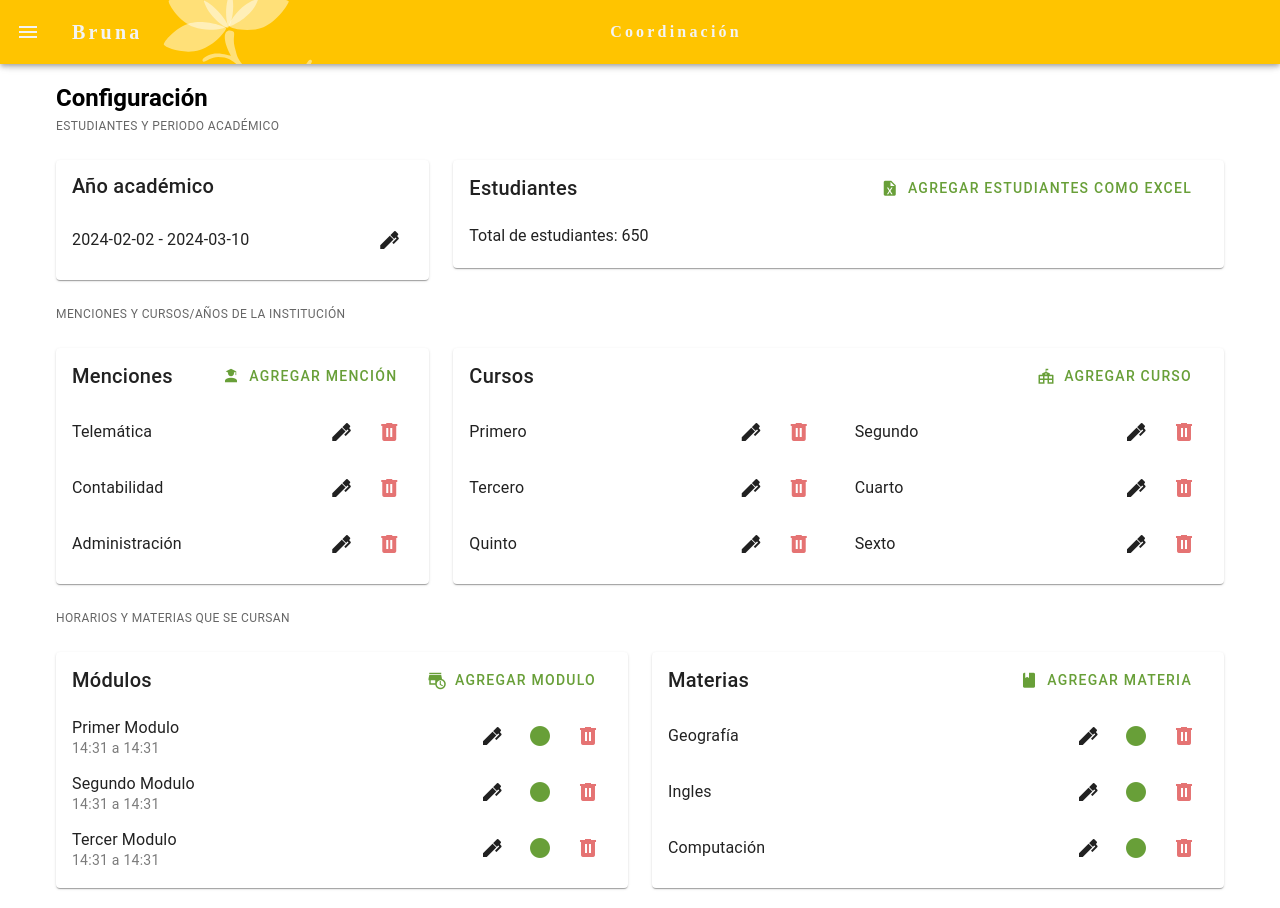
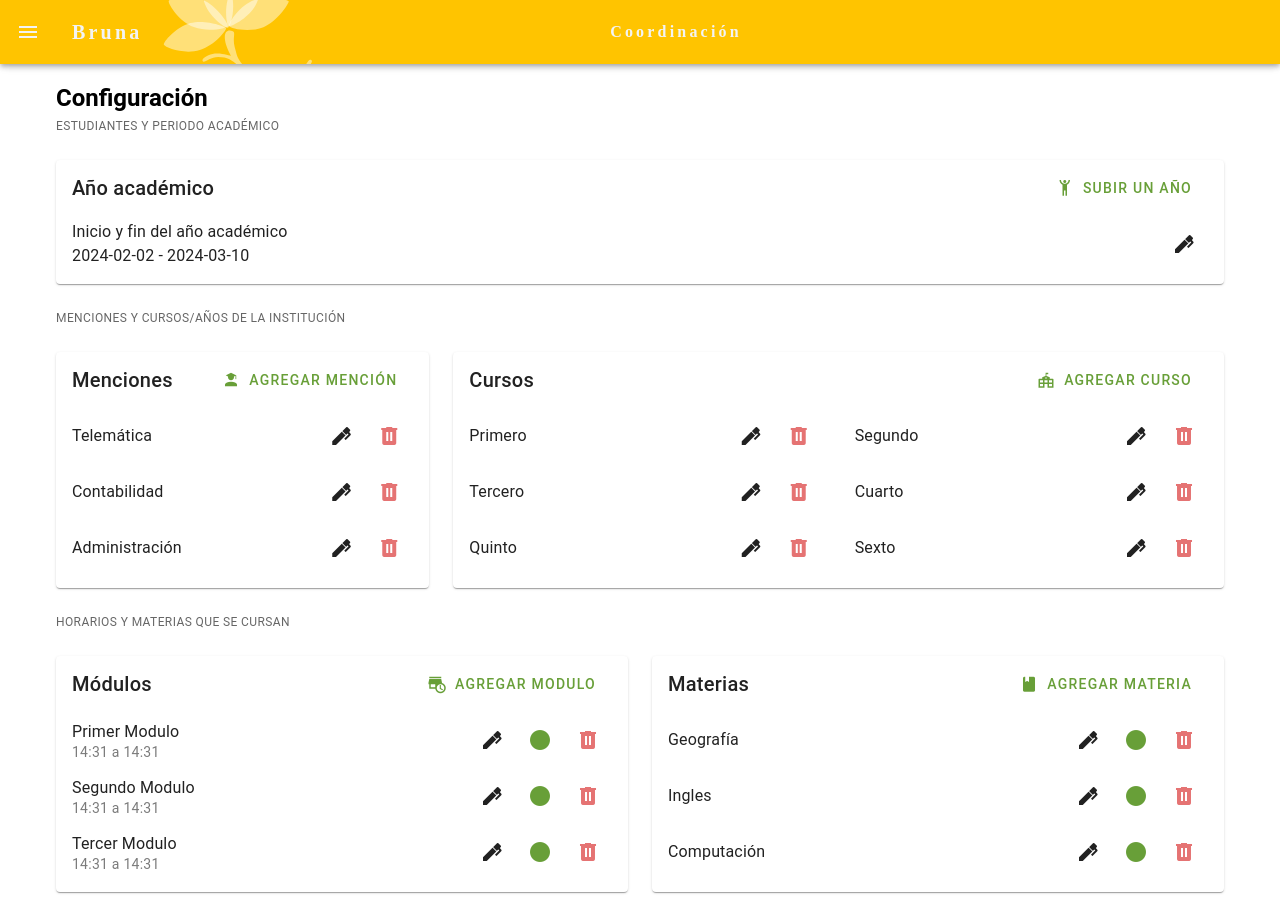
Before and after one commit to Bruna-team/Brunapp, a Vue app: page /configuracion in a window 1280 px wide. Built offline with nearby package versions, Linux system fonts and the light colour scheme; a web font is replaced by a local one.

Commit message:
Agregado botón en año académico para subir un año

```diff
--- a/src/views/VistaConfiguracion.vue
+++ b/src/views/VistaConfiguracion.vue
@@ -124,23 +124,33 @@ function AgregarCurso() {
         <v-col cols="12">
           <p class="text-caption text-uppercase text-medium-emphasis my-0">Estudiantes y periodo académico</p>
         </v-col>
-        <v-col cols="12" sm="4">
+        <v-col cols="12" sm="">
           <v-card title="Año académico" class="pb-3">
-            <v-list-item>
+            <template #append>
+              <v-btn
+                variant="text"
+                text="Subir un año"
+                prepend-icon="mdi-human-handsup"
+                color="secundario"
+              />
+            </template>
+            <v-list-item title="Inicio y fin del año académico">
               <template v-if="periodo.edit">
                 <v-row>
-                  <v-col>
+                  <v-col cols="12" sm="5">
                     <v-text-field
                       label="Ingresa el inicio"
                       type="date"
                       v-model="periodo.start"
+                      hide-details="auto"
                     />
                   </v-col>
-                  <v-col>
+                  <v-col cols="12" sm="5">
                     <v-text-field
                       label="Ingresa el fin"
                       type="date"
                       v-model="periodo.end"
+                      hide-details="auto"
                     />
                   </v-col>
                 </v-row>
@@ -149,12 +159,13 @@ function AgregarCurso() {
                 <v-list-item-title class="text-capitalize">{{ periodo.start }} - {{ periodo.end }}</v-list-item-title>
               </template>
               <template #append>
-                <v-btn flat icon="mdi-pen" @click="periodo.edit = !periodo.edit" />
+                <v-btn flat :icon="periodo.edit ? 'mdi-cancel' : 'mdi-pen'" @click="periodo.edit = !periodo.edit" />
+                <v-btn v-if="periodo.edit" flat icon="mdi-check" @click="periodo.edit = !periodo.edit" />
               </template>
             </v-list-item>
           </v-card>
         </v-col>
-        <v-col>
+        <!-- <v-col>
           <v-card title="Estudiantes" class="pb-3">
             <template #append>
               <v-btn
@@ -168,7 +179,7 @@ function AgregarCurso() {
               Total de estudiantes: 650
             </v-list-item>
           </v-card>
-        </v-col>
+        </v-col> -->
         <v-col cols="12">
           <p class="text-caption text-uppercase text-medium-emphasis my-0">Menciones y cursos/años de la institución</p>
         </v-col>
```
